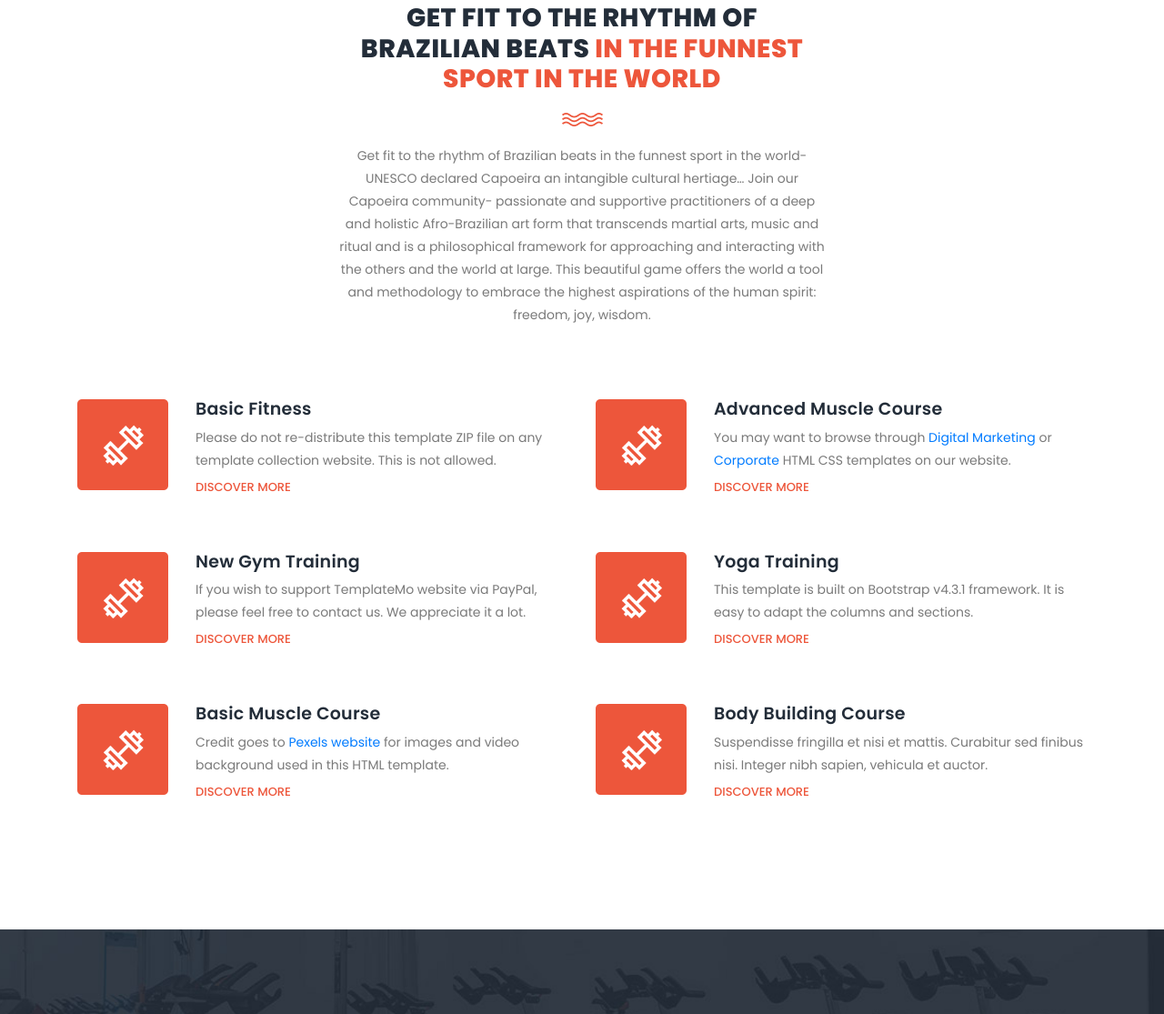
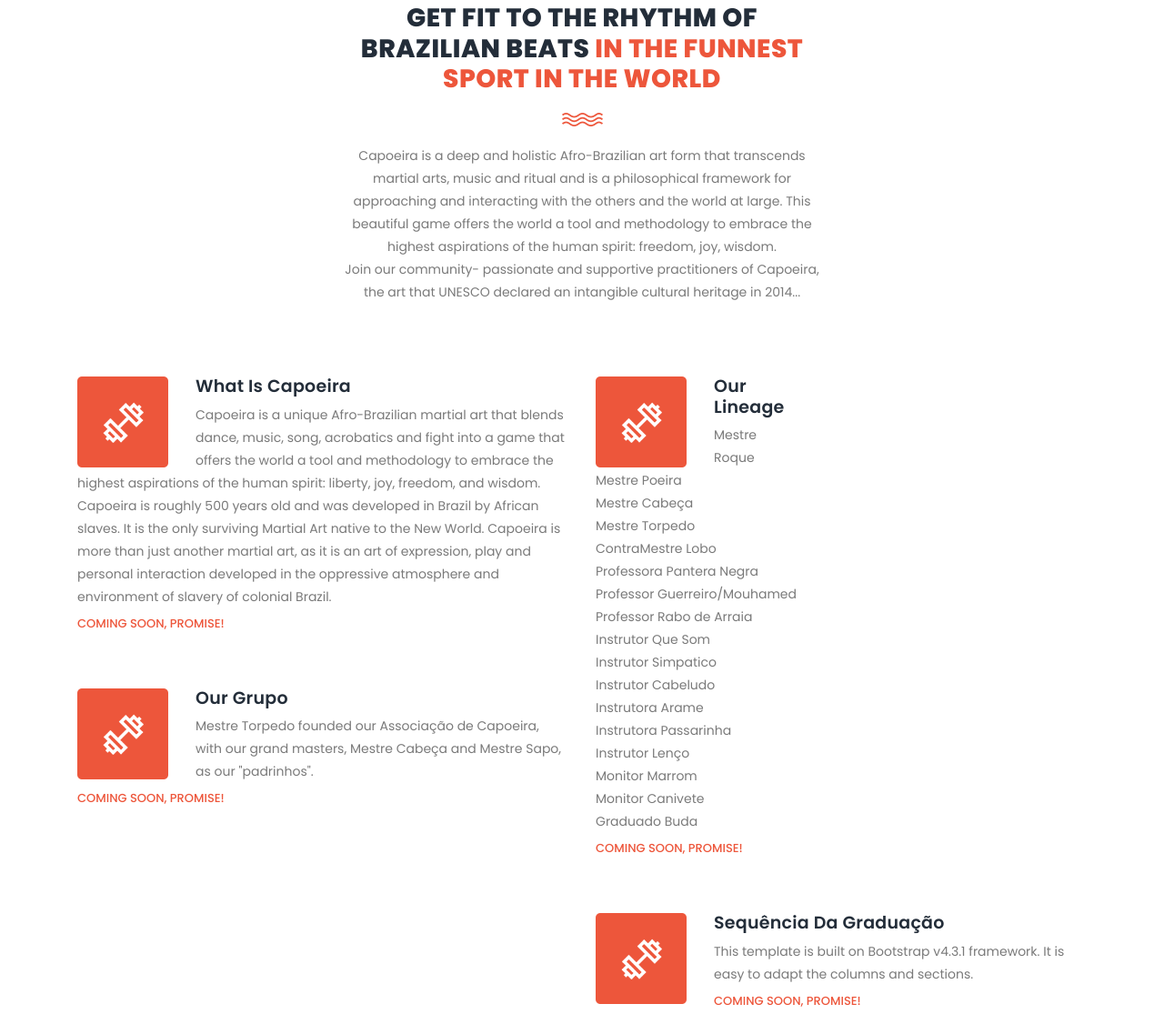
Before and after one commit to jensenrex/TorpedoCapoeira, a plain HTML site: page index.html in a window 1280 px wide. Shown: the part 944-2059 px from the top of the page at 91% size. Drawn offline with Linux system fonts and the light colour scheme.

Commit message:
Add locations
add copy

```diff
--- a/index.html
+++ b/index.html
@@ -104,8 +104,13 @@ https://templatemo.com/tm-548-training-studio
                         <!-- <h2>Torpedo <em> Capoeira</em></h2> -->
                         <h2>Get fit to the rhythm of Brazilian beats <em> in the funnest sport in the world</em></h2>
                         <img src="assets/images/line-dec.png" alt="waves">
-                        <p>Get fit to the rhythm of Brazilian beats in the funnest sport in the world- UNESCO declared Capoeira an intangible cultural hertiage… Join our Capoeira community- passionate and supportive practitioners of a deep and holistic Afro-Brazilian art form that transcends martial arts, music and ritual and is a philosophical framework for approaching and interacting with the others and the world at large.
-                            This beautiful game offers the world a tool and methodology to embrace the highest aspirations of the human spirit: freedom, joy, wisdom. </p>
+                        <p>
+                            Capoeira is a deep and holistic Afro-Brazilian art form that transcends martial arts,
+                            music and ritual and is a philosophical framework for approaching and interacting with the others and the world at large.
+                            This beautiful game offers the world a tool and methodology to embrace the highest aspirations of the human spirit: freedom, joy, wisdom.
+                            <br>
+                            Join our community- passionate and supportive practitioners of Capoeira, the art that UNESCO declared an intangible cultural heritage in 2014...
+                        </p>
                     </div>
                 </div>
                 <div class="col-lg-6">
@@ -115,9 +120,13 @@ https://templatemo.com/tm-548-training-studio
                                 <img src="assets/images/features-first-icon.png" alt="First One">
                             </div>
                             <div class="right-content">
-                                <h4>Basic Fitness</h4>
-                                <p>Please do not re-distribute this template ZIP file on any template collection website. This is not allowed.</p>
-                                <a href="#" class="text-button">Discover More</a>
+                                <h4>What is Capoeira</h4>
+                                <p>
+                                    Capoeira is a unique Afro-Brazilian martial art that blends dance, music, song, acrobatics and fight into a game that offers the world a tool and methodology to embrace the highest aspirations of the human spirit: liberty, joy, freedom, and wisdom.
+                                    <br>
+                                    Capoeira is roughly 500 years old and was developed in Brazil by African slaves. It is the only surviving Martial Art native to the New World. Capoeira is more than just another martial art, as it is an art of expression, play and personal interaction developed in the oppressive atmosphere and environment of slavery of colonial Brazil.
+                                </p>
+                                <a href="#" class="text-button">Coming soon, promise!</a>
                             </div>
                         </li>
                         <li class="feature-item">
@@ -125,21 +134,25 @@ https://templatemo.com/tm-548-training-studio
                                 <img src="assets/images/features-first-icon.png" alt="second one">
                             </div>
                             <div class="right-content">
-                                <h4>New Gym Training</h4>
-                                <p>If you wish to support TemplateMo website via PayPal, please feel free to contact us. We appreciate it a lot.</p>
-                                <a href="#" class="text-button">Discover More</a>
+                                <h4>Our Grupo</h4>
+                                <p>
+                                    Mestre Torpedo founded our Associação de Capoeira, with our grand masters,
+                                    Mestre Cabeça and Mestre Sapo, as our "padrinhos".
+
+                                </p>
+                                <a href="#" class="text-button">Coming soon, promise!</a>
                             </div>
                         </li>
-                        <li class="feature-item">
+                        <!-- <li class="feature-item">
                             <div class="left-icon">
                                 <img src="assets/images/features-first-icon.png" alt="third gym training">
                             </div>
                             <div class="right-content">
-                                <h4>Basic Muscle Course</h4>
+                                <h4>Sequência da Graduação</h4>
                                 <p>Credit goes to <a rel="nofollow" href="https://www.pexels.com" target="_blank">Pexels website</a> for images and video background used in this HTML template.</p>
                                 <a href="#" class="text-button">Discover More</a>
                             </div>
-                        </li>
+                        </li> -->
                     </ul>
                 </div>
                 <div class="col-lg-6">
@@ -149,9 +162,27 @@ https://templatemo.com/tm-548-training-studio
                                 <img src="assets/images/features-first-icon.png" alt="fourth muscle">
                             </div>
                             <div class="right-content">
-                                <h4>Advanced Muscle Course</h4>
-                                <p>You may want to browse through <a rel="nofollow" href="https://templatemo.com/tag/digital-marketing" target="_parent">Digital Marketing</a> or <a href="https://templatemo.com/tag/corporate">Corporate</a> HTML CSS templates on our website.</p>
-                                <a href="#" class="text-button">Discover More</a>
+                                <h4>Our Lineage</h4>
+                                <p>
+                                    Mestre Roque<br>
+                                    Mestre Poeira<br>
+                                    Mestre Cabeça<br>
+                                    Mestre Torpedo <br>
+                                    ContraMestre Lobo<br>
+                                    Professora Pantera Negra<br>
+                                    Professor Guerreiro/Mouhamed<br>
+                                    Professor Rabo de Arraia<br>
+                                    Instrutor Que Som<br>
+                                    Instrutor Simpatico<br>
+                                    Instrutor Cabeludo<br>
+                                    Instrutora Arame<br>
+                                    Instrutora Passarinha<br>
+                                    Instrutor Lenço<br>
+                                    Monitor Marrom <br>
+                                    Monitor Canivete<br>
+                                    Graduado Buda<br>
+                                </p>
+                                <a href="#" class="text-button">Coming soon, promise!</a>
                             </div>
                         </li>
                         <li class="feature-item">
@@ -159,12 +190,12 @@ https://templatemo.com/tm-548-training-studio
                                 <img src="assets/images/features-first-icon.png" alt="training fifth">
                             </div>
                             <div class="right-content">
-                                <h4>Yoga Training</h4>
+                                <h4>Sequência da Graduação</h4>
                                 <p>This template is built on Bootstrap v4.3.1 framework. It is easy to adapt the columns and sections.</p>
-                                <a href="#" class="text-button">Discover More</a>
+                                <a href="#" class="text-button">Coming soon, promise!</a>
                             </div>
                         </li>
-                        <li class="feature-item">
+                        <!-- <li class="feature-item">
                             <div class="left-icon">
                                 <img src="assets/images/features-first-icon.png" alt="gym training">
                             </div>
@@ -173,7 +204,7 @@ https://templatemo.com/tm-548-training-studio
                                 <p>Suspendisse fringilla et nisi et mattis. Curabitur sed finibus nisi. Integer nibh sapien, vehicula et auctor.</p>
                                 <a href="#" class="text-button">Discover More</a>
                             </div>
-                        </li>
+                        </li> -->
                     </ul>
                 </div>
             </div>
@@ -214,18 +245,18 @@ https://templatemo.com/tm-548-training-studio
             <div class="row" id="tabs">
               <div class="col-lg-4">
                 <ul>
-                  <li><a href='#tabs-1'><img src="assets/images/tabs-first-icon.png" alt="">First Training Class</a></li>
-                  <li><a href='#tabs-2'><img src="assets/images/tabs-first-icon.png" alt="">Second Training Class</a></a></li>
-                  <li><a href='#tabs-3'><img src="assets/images/tabs-first-icon.png" alt="">Third Training Class</a></a></li>
+                  <li><a href='#tabs-1'><img src="assets/images/tabs-first-icon.png" alt="Coomera">Northern Gold Coast</a></li>
+                  <li><a href='#tabs-2'><img src="assets/images/tabs-first-icon.png" alt="Chatswood">Sydney's North Shore- Chatswood</a></a></li>
+                  <!-- <li><a href='#tabs-3'><img src="assets/images/tabs-first-icon.png" alt="">Third Training Class</a></a></li>
                   <li><a href='#tabs-4'><img src="assets/images/tabs-first-icon.png" alt="">Fourth Training Class</a></a></li>
-                  <div class="main-rounded-button"><a href="#">View All Schedules</a></div>
+                  <div class="main-rounded-button"><a href="#">View All Schedules</a></div> -->
                 </ul>
               </div>
               <div class="col-lg-8">
                 <section class='tabs-content'>
                   <article id='tabs-1'>
                     <img src="assets/images/training-image-01.jpg" alt="First Class">
-                    <h4>First Training Class</h4>
+                    <h4>Northern Gold Coast</h4>
                     <p>Phasellus convallis mauris sed elementum vulputate. Donec posuere leo sed dui eleifend hendrerit. Sed suscipit suscipit erat, sed vehicula ligula. Aliquam ut sem fermentum sem tincidunt lacinia gravida aliquam nunc. Morbi quis erat imperdiet, molestie nunc ut, accumsan diam.</p>
                     <div class="main-button">
                         <a href="#">View Schedule</a>
@@ -233,13 +264,13 @@ https://templatemo.com/tm-548-training-studio
                   </article>
                   <article id='tabs-2'>
                     <img src="assets/images/training-image-02.jpg" alt="Second Training">
-                    <h4>Second Training Class</h4>
+                    <h4>Sydney's North Shore- Chatswood</h4>
                     <p>Integer dapibus, est vel dapibus mattis, sem mauris luctus leo, ac pulvinar quam tortor a velit. Praesent ultrices erat ante, in ultricies augue ultricies faucibus. Nam tellus nibh, ullamcorper at mattis non, rhoncus sed massa. Cras quis pulvinar eros. Orci varius natoque penatibus et magnis dis parturient montes, nascetur ridiculus mus.</p>
                     <div class="main-button">
                         <a href="#">View Schedule</a>
                     </div>
                   </article>
-                  <article id='tabs-3'>
+                  <!-- <article id='tabs-3'>
                     <img src="assets/images/training-image-03.jpg" alt="Third Class">
                     <h4>Third Training Class</h4>
                     <p>Fusce laoreet malesuada rhoncus. Donec ultricies diam tortor, id auctor neque posuere sit amet. Aliquam pharetra, augue vel cursus porta, nisi tortor vulputate sapien, id scelerisque felis magna id felis. Proin neque metus, pellentesque pharetra semper vel, accumsan a neque.</p>
@@ -254,7 +285,7 @@ https://templatemo.com/tm-548-training-studio
                     <div class="main-button">
                         <a href="#">View Schedule</a>
                     </div>
-                  </article>
+                  </article> -->
                 </section>
               </div>
             </div>
@@ -262,12 +293,12 @@ https://templatemo.com/tm-548-training-studio
     </section>
     <!-- ***** Our Classes End ***** -->
 
-    <section class="section" id="schedule">
+    <!-- <section class="section" id="schedule">
         <div class="container">
             <div class="row">
                 <div class="col-lg-6 offset-lg-3">
                     <div class="section-heading dark-bg">
-                        <h2>Classes <em>Schedule</em></h2>
+                        <h2>Gold Coast <em>Schedule</em></h2>
                         <img src="assets/images/line-dec.png" alt="">
                         <p>Nunc urna sem, laoreet ut metus id, aliquet consequat magna. Sed viverra ipsum dolor, ultricies fermentum massa consequat eu.</p>
                     </div>
@@ -325,7 +356,7 @@ https://templatemo.com/tm-548-training-studio
                 </div>
             </div>
         </div>
-    </section>
+    </section> -->
 
     <!-- ***** Trainers Starts ***** -->
     <section class="section" id="trainers">
@@ -356,7 +387,10 @@ https://templatemo.com/tm-548-training-studio
                                 <li><a href="https://web.facebook.com/TorpedoCapoeiraGC"><i class="fa fa-facebook"></i></a></li>
                                 <li><a href="https://youtu.be/wxA242kYoHA?si=TpPL4OJkfCbyierU"><i class="fa fa-youtube"></i></a></li>
                             </ul>
+                            <br>
+                            <a href="#" class="text-button">Full profile coming soon, promise!</a>
                         </div>
+
                     </div>
                 </div>
                 <div class="col-lg-4">
@@ -372,27 +406,33 @@ https://templatemo.com/tm-548-training-studio
                                 <li><a href="https://web.facebook.com/jensen.capoeira"><i class="fa fa-facebook"></i></a></li>
                                 <li><a href="https://www.youtube.com/jensenrex"><i class="fa fa-youtube"></i></a></li>
                                 <li><a href="https://www.instagram.com/jensenrex"><i class="fa fa-instagram"></i></a></li>
-                                <li><a href="https://www.linkedin.com/in/jensodicta/"><i class="fa fa-twitter"></i></a></li>
+                                <li><a href="mailto:jensen@capoeira.ph?subject=Mail from our Website"><i class="fa fa-envelope"></i></a></li>                                <li><a href="https://www.linkedin.com/in/jensodicta/"><i class="fa fa-twitter"></i></a></li>
                                 <li><a href="https://www.linkedin.com/in/jensodicta/"><i class="fa fa-linkedin"></i></a></li>
                             </ul>
+                            <br>
+                            <a href="#" class="text-button">Full profile coming soon, promise!</a>
+
                         </div>
                     </div>
                 </div>
                 <div class="col-lg-4">
                     <div class="trainer-item">
                         <div class="image-thumb">
-                            <img src="assets/images/third-trainer.jpg" alt="">
+                            <img src="assets/images/pantera.jpeg" alt="">
                         </div>
                         <div class="down-content">
-                            <span>Power Trainer</span>
-                            <h4>Paul D. Newman</h4>
+                            <span>Northern Gold Coast Academy</span>
+                            <h4>Professora Pantera Negra</h4>
                             <p>Bitters cliche tattooed 8-bit distillery mustache. Keytar succulents gluten-free vegan church-key pour-over seitan flannel.</p>
                             <ul class="social-icons">
-                                <li><a href="#"><i class="fa fa-facebook"></i></a></li>
-                                <li><a href="#"><i class="fa fa-twitter"></i></a></li>
-                                <li><a href="#"><i class="fa fa-linkedin"></i></a></li>
-                                <li><a href="#"><i class="fa fa-behance"></i></a></li>
+                                <li><a href="https://web.facebook.com/TorpedoCapoeiraGC"><i class="fa fa-facebook"></i></a></li>
+                                <li><a href="mailto:capoeirafitness4life@gmail.com"><i class="fa fa-envelope"></i></a></li>
+                                <!-- <li><a href="#"><i class="fa fa-linkedin"></i></a></li>
+                                <li><a href="#"><i class="fa fa-behance"></i></a></li> -->
                             </ul>
+                            <br>
+                            <a href="#" class="text-button">Full profile coming soon, promise!</a>
+
                         </div>
                     </div>
                 </div>
```
